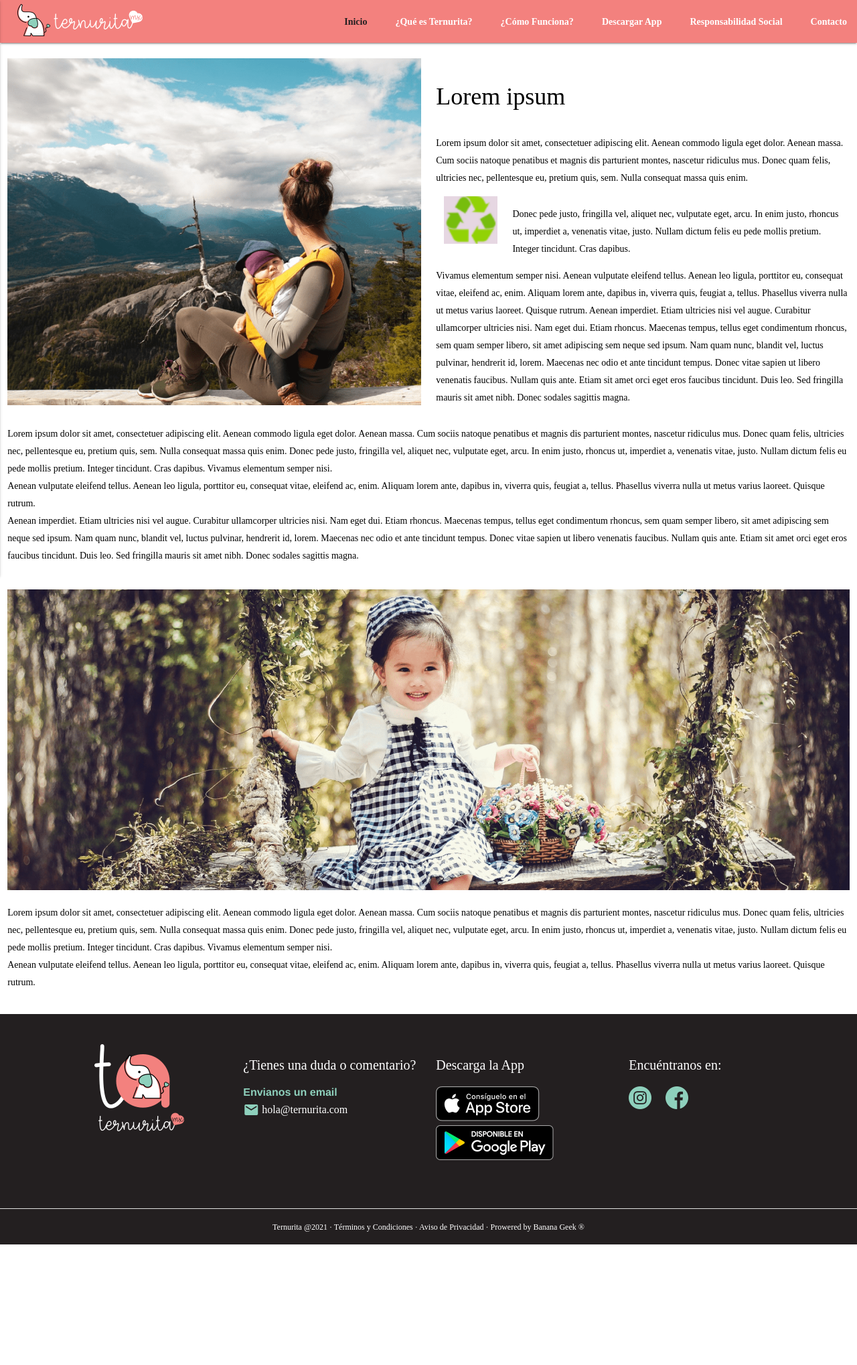
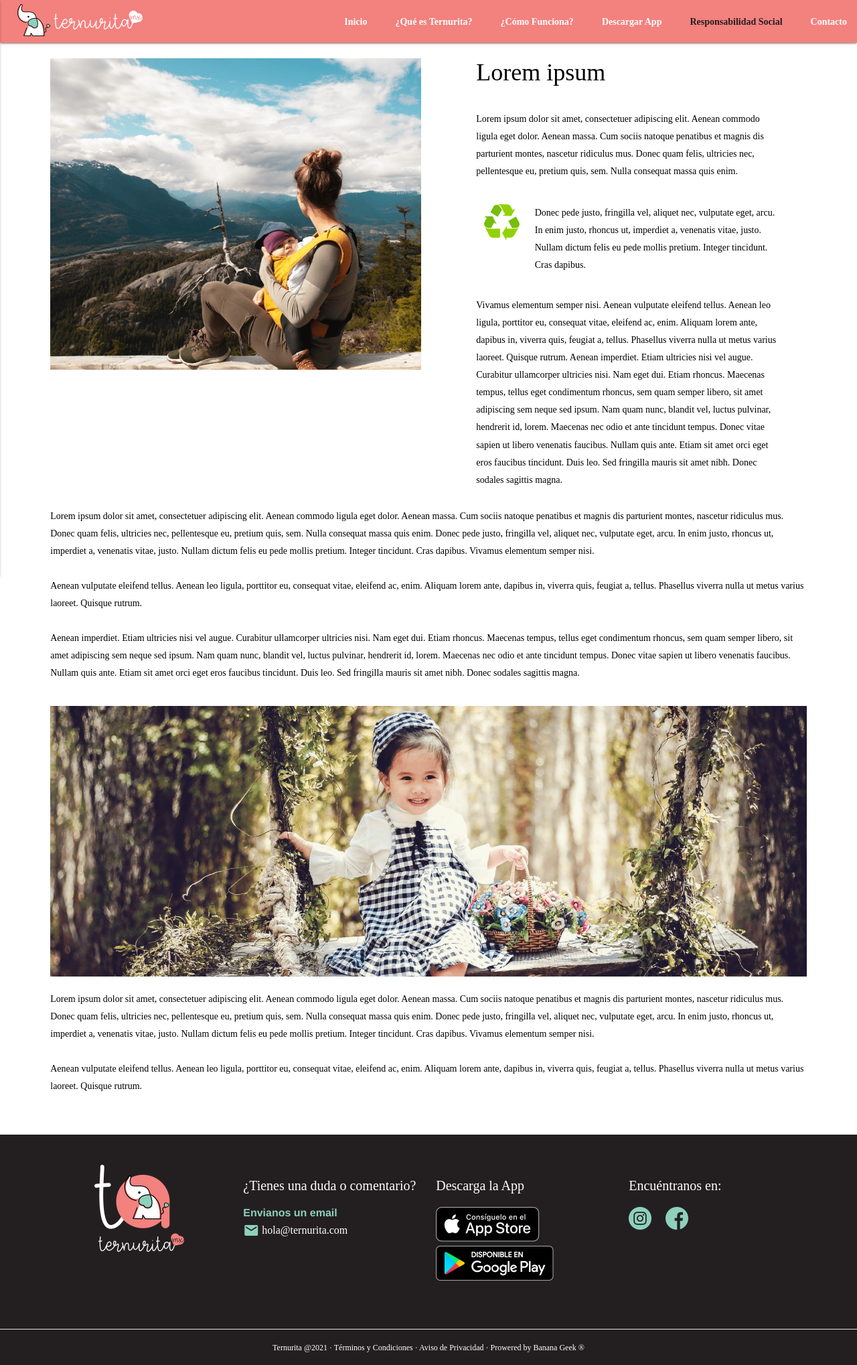
Before and after one commit to mccreeper98/enviexpress.github.io, a PHP site: page /social.html in a window 1280 px wide. Shown: the whole page at 67% size. Before the commit the page ends 1858 px from the top, so only its background shows below. Run offline with PHP 8.4, Linux system fonts and the light colour scheme; some libraries are stand-ins or nearby versions.

Commit message:
ajustes movil

```diff
--- a/css/style.css
+++ b/css/style.css
@@ -119,7 +119,7 @@ ul.right li.active a{
 }
 
 .content{
-    margin-left: 2rem;
+    margin-left: 67px;
 }
 
 .como-title{
@@ -330,7 +330,7 @@ ul.right li.active a{
   }
 
   .tel{
-      width: 425px;
+      width: 250px;
   }
 
   .as{
@@ -354,6 +354,7 @@ ul.right li.active a{
     line-height: normal;
     letter-spacing: normal;
     color: #000;
+    margin-top: 0;
   }
 
   .letras{
@@ -366,3 +367,8 @@ ul.right li.active a{
     letter-spacing: normal;
     color: #000;
   }
+
+  .margen{
+      width: 90%;
+      margin: 0 auto;
+  }
--- a/social.html
+++ b/social.html
@@ -19,20 +19,20 @@
             <a href="#!" class="brand-logo"><img src="img/logoh.png" alt="Ternurita"></a>
             <a href="#" data-activates="mobile-demo" class="button-collapse"><i class="material-icons">menu</i></a>
             <ul class="right hide-on-med-and-down">
-              <li class="active"><a href="index.html">Inicio</a></li>
-              <li><a href="#que">¿Qué es Ternurita?</a></li>
-              <li><a href="#como">¿Cómo Funciona?</a></li>
-              <li><a href="#!">Descargar App</a></li>
-              <li><a href="social.html">Responsabilidad Social</a></li>
-              <li><a href="#!">Contacto</a></li>
+                <li id="inicio"><a href="index.html" onclick="activar('inicio')">Inicio</a></li>
+                <li id="es"><a href="index.html#que" onclick="activar('es')">¿Qué es Ternurita?</a></li>
+                <li id="funciona"><a href="index.html#como" onclick="activar('funciona')">¿Cómo Funciona?</a></li>
+                <li id="descarga"><a href="#!" onclick="activar('descarga')">Descargar App</a></li>
+                <li class="active" id="social"><a href="social.html" onclick="activar('social')">Responsabilidad Social</a></li>
+                <li id="contacto"><a href="#contact" onclick="activar('contacto')">Contacto</a></li>
             </ul>
             <ul class="side-nav" id="mobile-demo">
-              <li class="active"><a href="index.html">Inicio</a></li>
-              <li><a href="#que">¿Qué es Ternurita?</a></li>
-              <li><a href="#como">¿Cómo Funciona?</a></li>
-              <li><a href="#!">Descargar App</a></li>
-              <li><a href="social.html">Responsabilidad Social</a></li>
-              <li><a href="#!">Contacto</a></li>
+                <li  id="inicio"><a href="index.html" onclick="activar('inicio')">Inicio</a></li>
+                <li id="es"><a href="index.html#que" onclick="activar('es')">¿Qué es Ternurita?</a></li>
+                <li id="funciona"><a href="index.html#como" onclick="activar('funciona')">¿Cómo Funciona?</a></li>
+                <li id="descarga"><a href="#!" onclick="activar('descarga')">Descargar App</a></li>
+                <li class="active" id="social"><a href="social.html" onclick="activar('social')">Responsabilidad Social</a></li>
+                <li id="contacto"><a href="#contact" onclick="activar('contacto')">Contacto</a></li>
             </ul>
           </div>
         </nav>
@@ -46,23 +46,28 @@
             <div class="col s12 m6 l6 center">
                 <img src="img/social1.png" class="responsive-img">
             </div>
-            <div class="col s12 m6 l6">
+            <div class="col s12 l1" style="width: 4rem;"></div>
+            <div class="col s12 m6 l5">
                 <p class="title">Lorem ipsum</p>
                 <p class="letras">Lorem ipsum dolor sit amet, consectetuer adipiscing elit. Aenean commodo ligula eget dolor. Aenean massa. Cum sociis natoque penatibus et magnis dis parturient montes, nascetur ridiculus mus. Donec quam felis, ultricies nec, pellentesque eu, pretium quis, sem. Nulla consequat massa quis enim. </p>
+                <br>
+                <div class="row">
                   <div class="col s2 m1 l2 center">
                     <img src="img/recicla.PNG" style="width: 100%;">
                 </div>
                 <div class="col s10 m5 l10">
-                    <p class="letras">Donec pede justo, fringilla vel, aliquet nec, vulputate eget, arcu. In enim justo, rhoncus ut, imperdiet a, venenatis vitae, justo. Nullam dictum felis eu pede mollis pretium. Integer tincidunt. Cras dapibus.</p>
+                    <p class="letras" style="margin-top: 0;">Donec pede justo, fringilla vel, aliquet nec, vulputate eget, arcu. In enim justo, rhoncus ut, imperdiet a, venenatis vitae, justo. Nullam dictum felis eu pede mollis pretium. Integer tincidunt. Cras dapibus.</p>
+                </div>
                 </div>
                 <p class="letras">Vivamus elementum semper nisi. Aenean vulputate eleifend tellus. Aenean leo ligula, porttitor eu, consequat vitae, eleifend ac, enim. Aliquam lorem ante, dapibus in, viverra quis, feugiat a, tellus. Phasellus viverra nulla ut metus varius laoreet. Quisque rutrum. Aenean imperdiet. Etiam ultricies nisi vel augue. Curabitur ullamcorper ultricies nisi. Nam eget dui. Etiam rhoncus. Maecenas tempus, tellus eget condimentum rhoncus, sem quam semper libero, sit amet adipiscing sem neque sed ipsum. Nam quam nunc, blandit vel, luctus pulvinar, hendrerit id, lorem. Maecenas nec odio et ante tincidunt tempus. Donec vitae sapien ut libero venenatis faucibus. Nullam quis ante. Etiam sit amet orci eget eros faucibus tincidunt. Duis leo. Sed fringilla mauris sit amet nibh. Donec sodales sagittis magna. </p>
             </div>
+            <br>
             <div class="col s12 m6 l12">
                 <p class="letras">
                     Lorem ipsum dolor sit amet, consectetuer adipiscing elit. Aenean commodo ligula eget dolor. Aenean massa. Cum sociis natoque penatibus et magnis dis parturient montes, nascetur ridiculus mus. Donec quam felis, ultricies nec, pellentesque eu, pretium quis, sem. Nulla consequat massa quis enim. Donec pede justo, fringilla vel, aliquet nec, vulputate eget, arcu. In enim justo, rhoncus ut, imperdiet a, venenatis vitae, justo. Nullam dictum felis eu pede mollis pretium. Integer tincidunt. Cras dapibus. Vivamus elementum semper nisi.
-                    <br>
+                    <br> <br>
                     Aenean vulputate eleifend tellus. Aenean leo ligula, porttitor eu, consequat vitae, eleifend ac, enim. Aliquam lorem ante, dapibus in, viverra quis, feugiat a, tellus. Phasellus viverra nulla ut metus varius laoreet. Quisque rutrum.
-                    <br>
+                    <br><br>
                     Aenean imperdiet. Etiam ultricies nisi vel augue. Curabitur ullamcorper ultricies nisi. Nam eget dui. Etiam rhoncus. Maecenas tempus, tellus eget condimentum rhoncus, sem quam semper libero, sit amet adipiscing sem neque sed ipsum. Nam quam nunc, blandit vel, luctus pulvinar, hendrerit id, lorem. Maecenas nec odio et ante tincidunt tempus. Donec vitae sapien ut libero venenatis faucibus. Nullam quis ante. Etiam sit amet orci eget eros faucibus tincidunt. Duis leo. Sed fringilla mauris sit amet nibh. Donec sodales sagittis magna.
                 </p>
                 <br>
@@ -70,13 +75,14 @@
                 <br>
                 <p class="letras">
                     Lorem ipsum dolor sit amet, consectetuer adipiscing elit. Aenean commodo ligula eget dolor. Aenean massa. Cum sociis natoque penatibus et magnis dis parturient montes, nascetur ridiculus mus. Donec quam felis, ultricies nec, pellentesque eu, pretium quis, sem. Nulla consequat massa quis enim. Donec pede justo, fringilla vel, aliquet nec, vulputate eget, arcu. In enim justo, rhoncus ut, imperdiet a, venenatis vitae, justo. Nullam dictum felis eu pede mollis pretium. Integer tincidunt. Cras dapibus. Vivamus elementum semper nisi.
-                    <br>
+                    <br><br>
                     Aenean vulputate eleifend tellus. Aenean leo ligula, porttitor eu, consequat vitae, eleifend ac, enim. Aliquam lorem ante, dapibus in, viverra quis, feugiat a, tellus. Phasellus viverra nulla ut metus varius laoreet. Quisque rutrum.
                 </p>
             </div>
         </div>
+        <br><br>
 
-        <div class="footer">
+        <div class="footer hide-on-med-and-down" id="contact">
             <br><br>
             <div class="row" style="width: 90%;">
               <div class="col s12 m6 l3 center">
@@ -108,6 +114,38 @@
             </div>
           </div>
 
+          <div class="footer hide-on-large-only" id="contact">
+            <br><br>
+            <div class="row" style="width: 90%;">
+              <div class="col s12 m6 l3 center">
+                <img src="img/logo.png" alt="Ternurita" class="logo">
+                <br>
+              </div>
+              <div class="col s12 m6 l3 center">
+                <p class="tienes">¿Tienes una duda o comentario?</p>
+                <p class="envianos">Envianos un email</p>
+                <p class="mail"><i class="material-icons imail">mail</i> &nbsp;hola@ternurita.com</p>
+              </div>
+              <div class="col s12 m6 l3 center">
+                <p class="descarga">Descarga la App</p>
+                <img src="img/appstore.png" alt="App Store" class="app">
+                <br>
+                <img src="img/playstore.png" alt="Google Play" class="play">
+              </div>
+              <div class="col s12 m6 l3 center">
+                <p class="encuentra">Encuéntranos en:</p>
+                  <a href="http://" target="_blank" rel="noopener noreferrer"><img src="img/insta.png" class="redes"></a>
+                  <a href="http://" target="_blank" rel="noopener noreferrer"><img src="img/fb.png" class="redes"></a>
+              </div>
+            </div>
+            <br>
+            <br>
+            <div class="divider"></div>
+            <div class="center">
+              <p class="copy">Ternurita @2021 · Términos y Condiciones · Aviso de Privacidad · Prowered by Banana Geek ®</p>
+            </div>
+          </div>
+
 
       </main>
 
@@ -124,37 +162,13 @@
           onOpen: function(el) { $('#menuGrup').addClass('hide'); }, // A function to be called when sideNav is opened
           onClose: function(el) { $('#menuGrup').removeClass('hide'); }, // A function to be called when sideNav is closed
         });
-
-        var screenWidth = document.documentElement.scrollWidth;
-        console.log(document.documentElement.scrollWidth);
-        if(screenWidth <= 920) {
-            $('.slider').slider({
-            height: 1400
-          });
-          } else {
-            $('.slider').slider({
-            height: 745
-          });
-          }
-
-        // asociamos el manejador de evento
-        mediaqueryList.addListener(manejador);
         });
 
 
-        var mediaqueryList = window.matchMedia("(max-width: 920px)");
+        function activar(elm){
+          $('#'+elm).addClass('active').siblings().removeClass('active');
+        }
 
-        function manejador(EventoMediaQueryList) {
-          if(EventoMediaQueryList.matches) {
-            $('.slider').slider({
-            height: 1150
-          });
-          } else {
-            $('.slider').slider({
-            height: 745
-          });
-          }
-        }
 
        </script>
   </html>
```
Also changed, not shown: index.html (+53 -17 lines), img/phone.png, img/recicla.PNG. Lines whose indentation alone changed are shown as unchanged.
